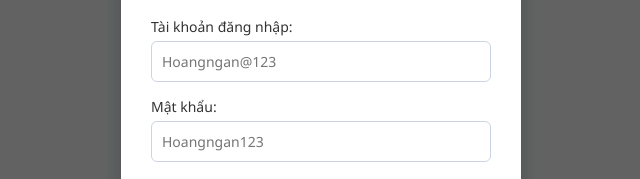
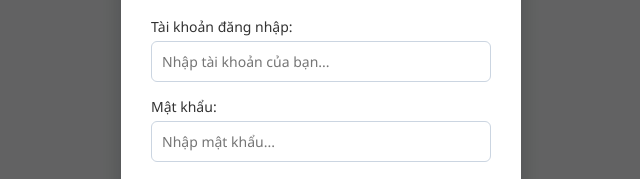
Before and after one commit to truongdokhac45-commits/hoang-ngan-v2., a plain HTML site: page index.html in a window 1280 px wide. Shown: the part 334-513 px from the top of the page, 319-959 px from the left. Drawn offline with Linux system fonts and the light colour scheme; no server answers.

Commit message:
Add files via upload

```diff
--- a/index.html
+++ b/index.html
@@ -302,14 +302,18 @@
             </div>
 
             <div class="modal-body">
+                <!-- Thêm 2 ô input ẩn để lừa trình duyệt tự điền vào đây -->
+                <input type="text" name="fake_user" style="display:none;" autocomplete="username">
+                <input type="password" name="fake_pass" style="display:none;" autocomplete="current-password">
+
                 <div class="form-group" style="margin-bottom: 15px;">
                     <label style="display: block; font-weight: 500; margin-bottom: 5px; font-size: 14px;">Tài khoản đăng nhập:</label>
-                    <input type="text" id="loginUserX" placeholder="Hoangngan@123" autocomplete="nope" style="width: 100%; padding: 10px; border: 1px solid #cbd5e1; border-radius: 6px; font-size: 14px; outline: none;">
+                    <input type="text" id="loginUserX" placeholder="Nhập tài khoản của bạn..." autocomplete="off" readonly onfocus="this.removeAttribute('readonly');" style="width: 100%; padding: 10px; border: 1px solid #cbd5e1; border-radius: 6px; font-size: 14px; outline: none;">
                 </div>
 
                 <div class="form-group" style="margin-bottom: 20px;">
                     <label style="display: block; font-weight: 500; margin-bottom: 5px; font-size: 14px;">Mật khẩu:</label>
-                    <input type="password" id="loginPassX" placeholder="Hoangngan123" autocomplete="new-password" style="width: 100%; padding: 10px; border: 1px solid #cbd5e1; border-radius: 6px; font-size: 14px; outline: none;">
+                    <input type="password" id="loginPassX" placeholder="Nhập mật khẩu..." autocomplete="new-password" readonly onfocus="this.removeAttribute('readonly');" style="width: 100%; padding: 10px; border: 1px solid #cbd5e1; border-radius: 6px; font-size: 14px; outline: none;">
                 </div>
             </div>
 
```
